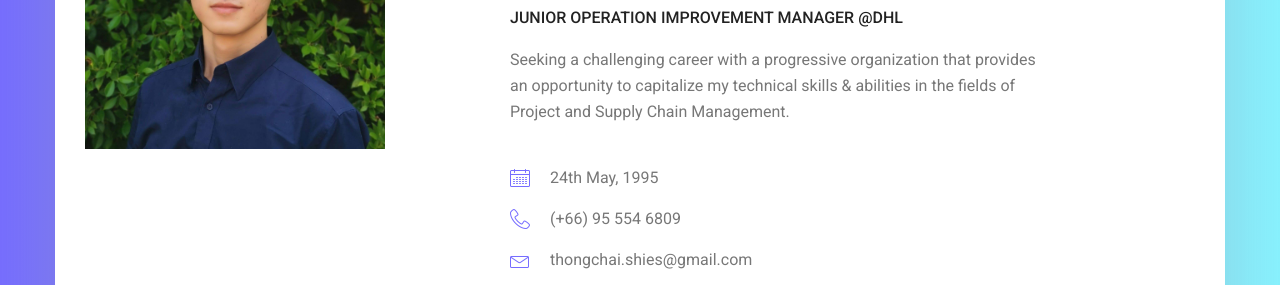
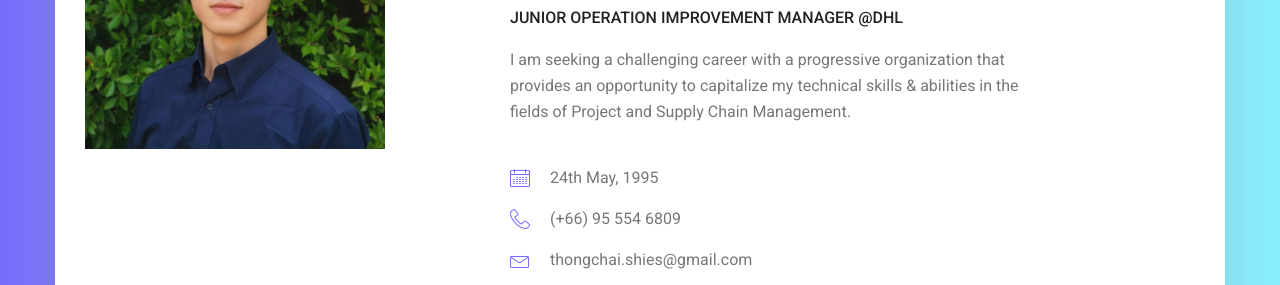
Before and after one commit to thongchaishies/thongchai.shies.github.io, a plain HTML site: page index.html in a window 1280 px wide. Shown: the part 494-779 px from the top of the page. Drawn offline with Linux system fonts and the light colour scheme.

Commit message:
Looking For

```diff
--- a/index.html
+++ b/index.html
@@ -77,7 +77,7 @@ on<!doctype html>
 									<h6>Hello Everybody, i am</h6>
 									<h3>Thongchai Shiesathanakun (TEU)</h3>
 									<h4>JUNIOR Operation Improvement Manager @DHL</h4>
-									<p>Seeking a challenging career with a progressive organization that provides an opportunity to capitalize my technical skills & abilities in the fields of Project and Supply Chain Management.</p>
+									<p>I am seeking a challenging career with a progressive organization that provides an opportunity to capitalize my technical skills & abilities in the fields of Project and Supply Chain Management.</p>
 									<ul class="list basic_info">
 										<li><a href="#"><i class="lnr lnr-calendar-full"></i> 24th May, 1995</a></li>
 										<li><a href="#"><i class="lnr lnr-phone-handset"></i> (+66) 95 554 6809</a></li>
```
